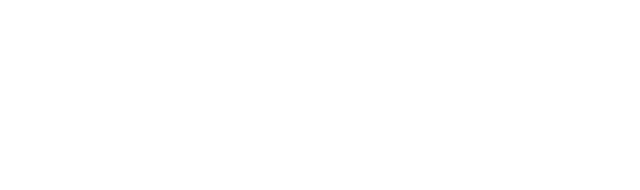
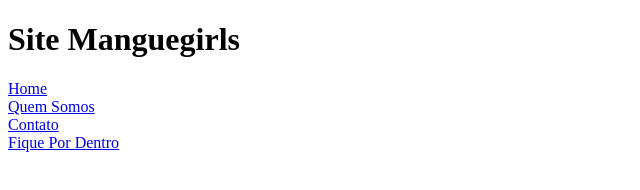
Before and after one commit to victor-vilaca/projetoga, a plain HTML site: page index.html in a window 1280 px wide. Shown: the whole page, without its empty margins (0-640 px from the left). Drawn offline with Linux system fonts and the light colour scheme.

Commit message:
Criou title, add div's

```diff
--- a/index.html
+++ b/index.html
@@ -2,10 +2,21 @@
  <html>
      <head>
 
+         <title> Manguegirls </title>
 
      </head>
      <body>
 
+         <div id="cabecalho">
+             <h1>Site Manguegirls</h1>
+         </div>
+         <div id="navbar">
+             <div> <a href="index.html">Home</a> </div>
+             <div> <a href="quemsomos.html">Quem Somos</a> </div>
+             <div> <a href="contato.html">Contato</a> </div>
+             <div> <a href="instagram.html">Fique Por Dentro</a> </div>
+
+         </div>
 
      </body>
 
```
